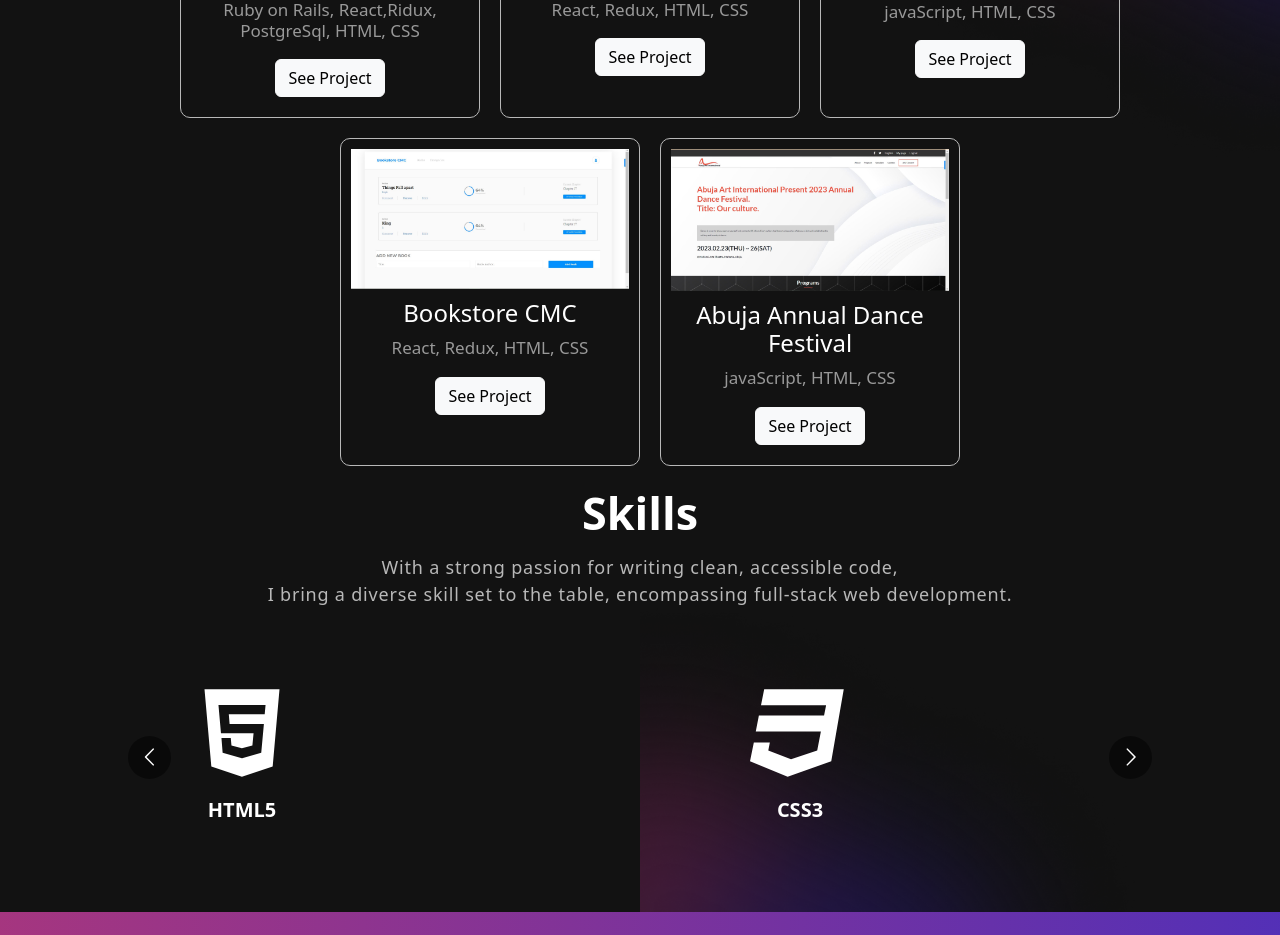
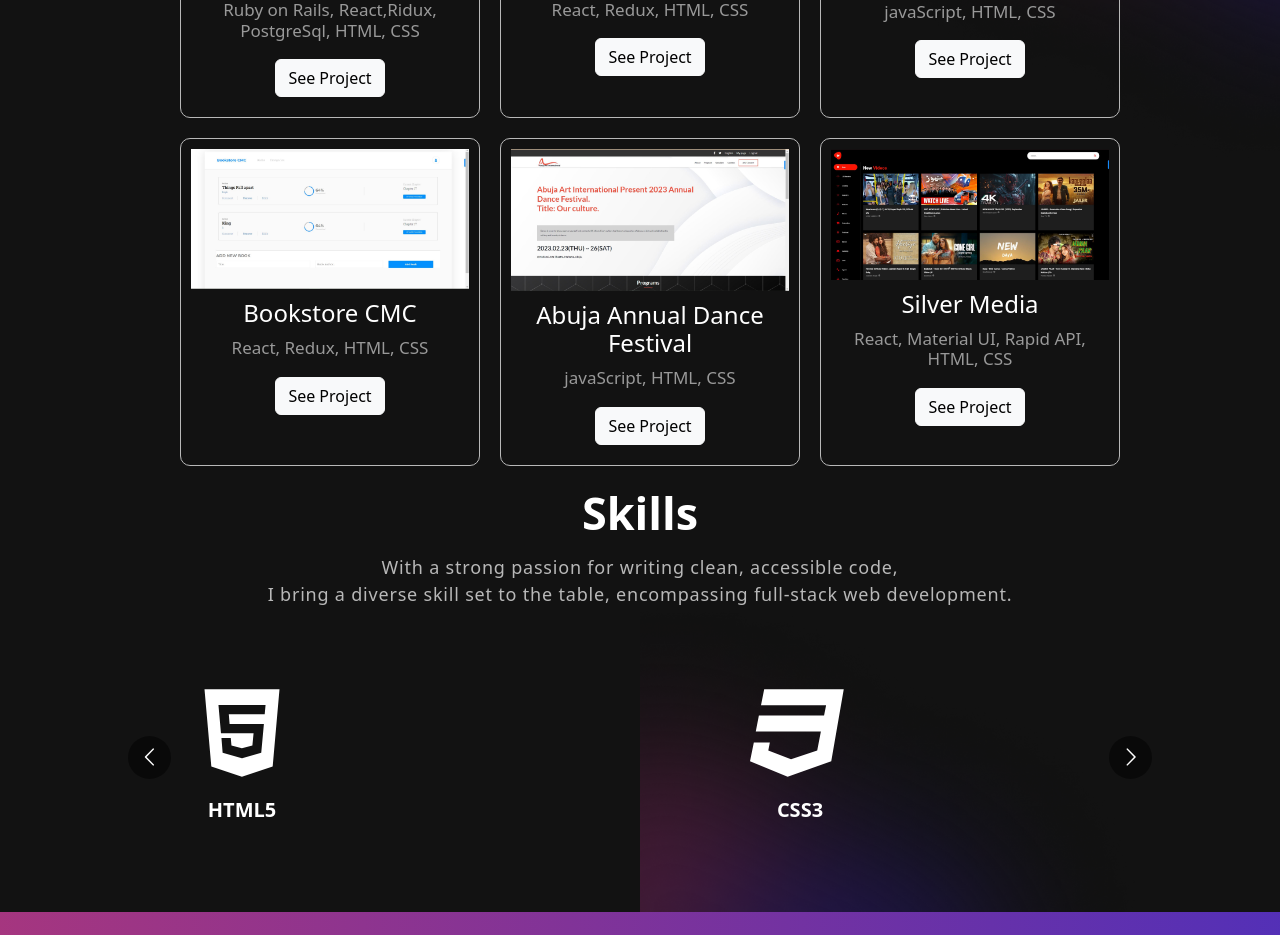
Before and after one commit to RaphDasilva/personal_potfolio, a React (Create React App) app: page / in a window 1280 px wide. Shown: the part 1140-2075 px from the top of the page. Built offline with nearby package versions, Linux system fonts and the light colour scheme.

Commit message:
Add new project

```diff
--- a/src/components/project-data.js
+++ b/src/components/project-data.js
@@ -4,6 +4,7 @@ import cryptoVault from '../assets/img/crypto-vault.JPG';
 import cinephilla from '../assets/img/cinephilla.JPG';
 import bookStore from '../assets/img/book-store.JPG';
 import abujaArt from '../assets/img/abuja-art-international.JPG';
+import silvermedia from '../assets/img/silvermedia.JPG';
 
 const projectData = [
   {
@@ -56,14 +57,16 @@ const projectData = [
     img: abujaArt,
     desc: 'This is a project which highlights Abuja annual dance festival event scheduled to take place 2023 and it was built using HTML, CSS, and JavaScript',
   },
-  // {
-  //   id: 6,
-  //   title: 'oreo dream',
-  //   category: 'shakes',
-  //   price: 18.99,
-  //   img: './images/item-6.jpeg',
-  //   desc: 'Portland chicharrones ethical edison bulb, palo santo craft beer chia heirloom iPhone everyday',
-  // },
+  {
+    id: 6,
+    title: 'Silver Media',
+    category: 'Front End',
+    stacks: 'React, Material UI, Rapid API, HTML, CSS',
+    live: 'https://silver-media.onrender.com/',
+    github: 'https://github.com/RaphDasilva/youtube-clone',
+    img: silvermedia,
+    desc: 'Silver Media is a web-based video streaming application designed to bring you an immersive media experience. With Silver Media, you can explore a vast library of videos, from educational content to entertainment, created by users worldwide.',
+  },
   // {
   //   id: 7,
   //   title: 'bacon overflow',
```
